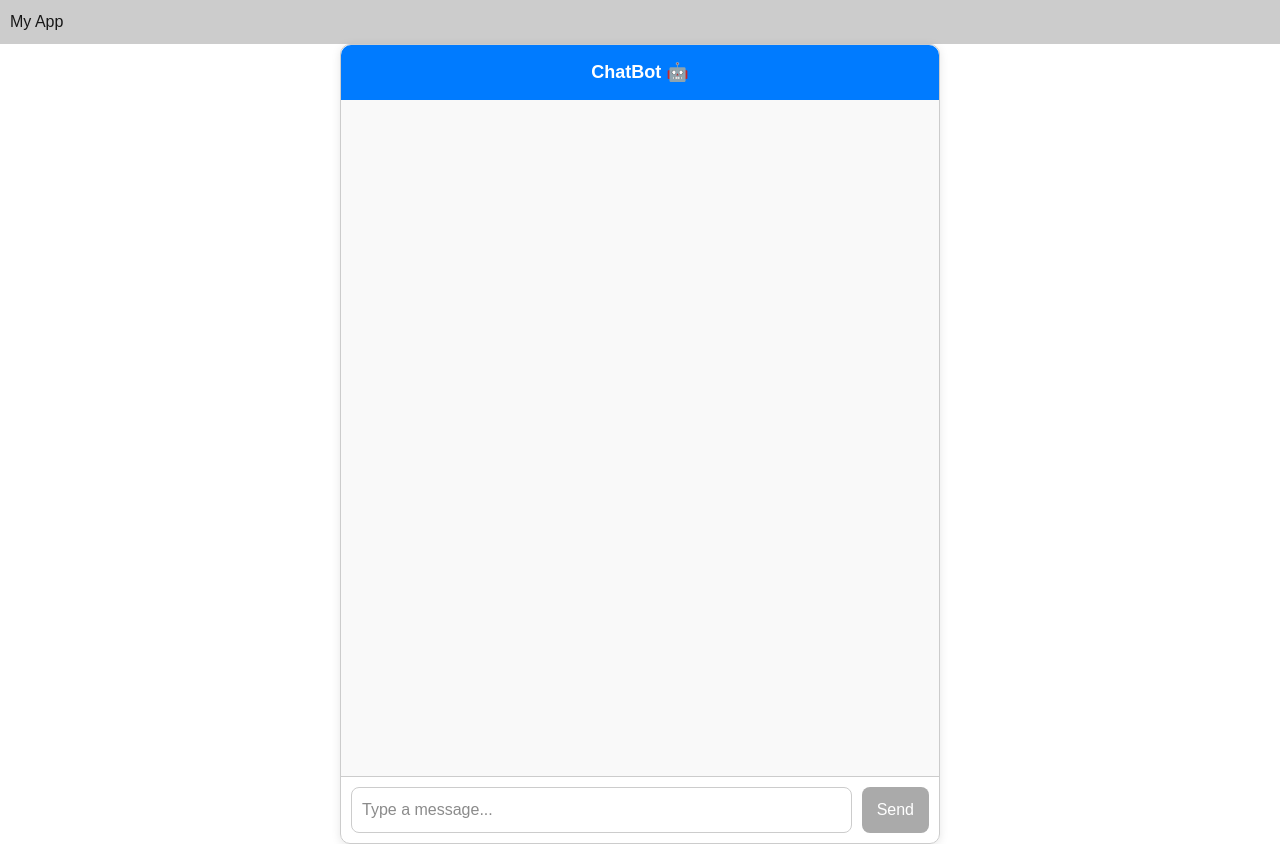
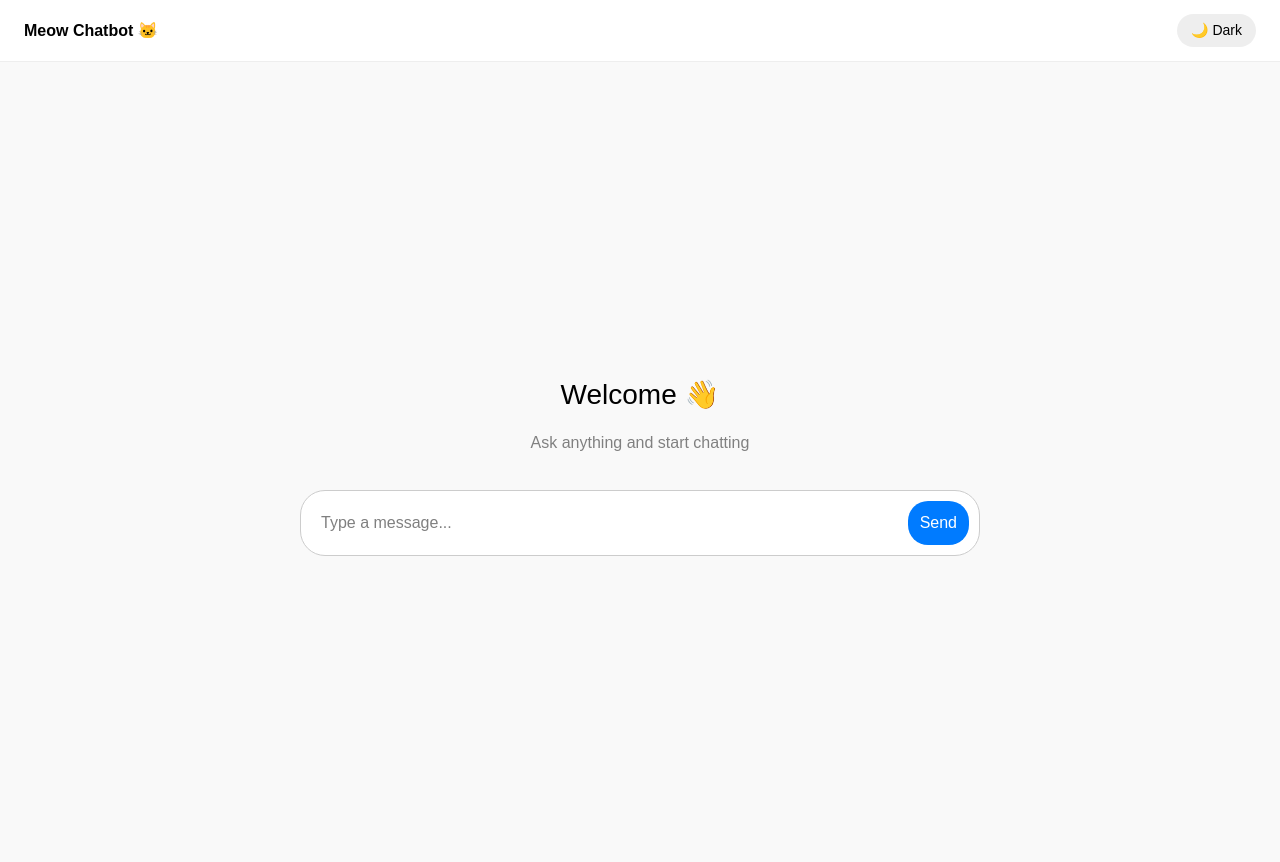
Before and after one commit to rachepalli/ChatbotUI, a Next.js app: page / in a window 1280 px wide. Built offline with nearby package versions, Linux system fonts and the light colour scheme.

Commit message:
Your commit message

```diff
--- a/app/globals.css
+++ b/app/globals.css
@@ -44,3 +44,11 @@ body {
   20% { opacity: 1; }
   100% { opacity: 0.2; }
 }
+.fade {
+  animation: fadeIn 0.3s ease-in;
+}
+
+@keyframes fadeIn {
+  from { opacity: 0; transform: translateY(5px); }
+  to { opacity: 1; transform: translateY(0); }
+}
--- a/app/page.tsx
+++ b/app/page.tsx
@@ -1,11 +1,60 @@
-import Navbar from "../components/Navbar";
+"use client";
+import { useState } from "react";
 import ChatWindow from "../components/ChatWindow";
 
 export default function Home() {
+  const [dark, setDark] = useState(false);
+
   return (
-    <div>
-      <Navbar />
-      <ChatWindow />
+    <div
+      style={{
+        minHeight: "100vh",
+        background: dark ? "#1e1e1e" : "#ffffff",
+        color: dark ? "white" : "black",
+      }}
+    >
+      {/* ✅ Navbar */}
+      <div
+        style={{
+          position: "sticky",
+          top: 0,
+          zIndex: 1000,
+          display: "flex",
+          justifyContent: "space-between",
+          alignItems: "center",
+          padding: "14px 24px",
+          backdropFilter: "blur(10px)",
+          background: dark
+            ? "rgba(30,30,30,0.8)"
+            : "rgba(255,255,255,0.8)",
+          borderBottom: "1px solid rgba(200,200,200,0.3)",
+        }}
+      >
+        {/* Logo / Title */}
+        <h2 style={{ margin: 0, fontWeight: "600" }}>
+          Meow Chatbot 🐱
+        </h2>
+
+        {/* Toggle Button */}
+        <button
+          onClick={() => setDark(!dark)}
+          style={{
+            padding: "6px 14px",
+            borderRadius: "20px",
+            border: "none",
+            cursor: "pointer",
+            fontSize: "14px",
+            background: dark ? "#333" : "#eee",
+            color: dark ? "white" : "black",
+            transition: "0.3s",
+          }}
+        >
+          {dark ? "☀️ Light" : "🌙 Dark"}
+        </button>
+      </div>
+
+      {/* ✅ Chat */}
+      <ChatWindow dark={dark} />
     </div>
   );
 }
--- a/components/ChatWindow.tsx
+++ b/components/ChatWindow.tsx
@@ -10,7 +10,7 @@ type MessageType = {
     timestamp: string;
 };
 
-export default function ChatWindow() {
+export default function ChatWindow({ dark }: { dark?: boolean }) {
     const [messages, setMessages] = useState<MessageType[]>([]);
     const [loading, setLoading] = useState(false);
 
@@ -22,9 +22,15 @@ export default function ChatWindow() {
             minute: "2-digit",
         });
 
+    // 🔊 Sound
+    const playSound = () => {
+        const audio = new Audio("/notify.mp3");
+        audio.play();
+    };
+
     // ✅ Auto-scroll
     useEffect(() => {
-        bottomRef.current?.scrollIntoView({ behavior: "smooth" });
+        bottomRef.current?.scrollIntoView({ behavior: "smooth", block: "end" });
     }, [messages, loading]);
 
     const handleSend = async (text: string) => {
@@ -35,7 +41,6 @@ export default function ChatWindow() {
             timestamp: getTime(),
         };
 
-        // Add user message instantly
         setMessages((prev) => [...prev, userMessage]);
         setLoading(true);
 
@@ -58,6 +63,7 @@ export default function ChatWindow() {
             };
 
             setMessages((prev) => [...prev, botMessage]);
+            playSound();
         } catch (error) {
             const errorMessage: MessageType = {
                 id: (Date.now() + 2).toString(),
@@ -75,32 +81,48 @@ export default function ChatWindow() {
     return (
         <div
             style={{
-    maxWidth: "600px",
                 width: "100%",
-    margin: "auto",
-    height: "100vh",
+                minHeight: "100vh",
                 display: "flex",
                 flexDirection: "column",
-    border: "1px solid #ccc",
-    borderRadius: "10px",
-    boxShadow: "0 2px 10px rgba(0,0,0,0.1)",
+                alignItems: "center",
+                justifyContent: messages.length === 0 ? "center" : "flex-start",
+                background: dark ? "#1e1e1e" : "#f9f9f9",
             }}
         >
-            {/* Header */}
+            {/* 🔥 Small Center Container */}
             <div
                 style={{
-    padding: "14px",
-    background: "#007bff",
-    color: "white",
-    fontWeight: "bold",
-    fontSize: "18px",
-    textAlign: "center",
-    borderTopLeftRadius: "10px",
-    borderTopRightRadius: "10px",
+                    width: "100%",
+                    maxWidth: "700px",
+                    display: "flex",
+                    flexDirection: "column",
                 }}
             >
-                ChatBot 🤖
+                {/* ✅ Header (only after messages) */}
+                {messages.length > 0 && (
+                    <div
+                        style={{
+                            display: "flex",
+                            justifyContent: "space-between",
+                            padding: "12px",
+                            background: dark ? "#2a2a2a" : "#ffffff",
+                            borderBottom: "1px solid #ccc",
+                        }}
+                    >
+                        <span>ChatBot 🤖</span>
+
+                        <button
+                            onClick={() => setMessages([])}
+                            style={{
+                                padding: "5px 10px",
+                                cursor: "pointer",
+                            }}
+                        >
+                            Clear
+                        </button>
                     </div>
+                )}
 
                 {/* Messages */}
                 <div
@@ -111,9 +133,29 @@ export default function ChatWindow() {
                         display: "flex",
                         flexDirection: "column",
                         gap: "10px",
-    background: "#f9f9f9",
+                        background: dark ? "#2a2a2a" : "#f9f9f9",
                     }}
                 >
+                    {messages.length === 0 ? (
+                        // ✅ Welcome Screen
+                        <div
+                            style={{
+                                flex: 1,
+                                display: "flex",
+                                flexDirection: "column",
+                                justifyContent: "center",
+                                alignItems: "center",
+                                textAlign: "center",
+                                gap: "15px",
+                            }}
+                        >
+                            <h2 style={{ fontSize: "28px" }}>Welcome 👋</h2>
+                            <p style={{ color: "gray" }}>
+                                Ask anything and start chatting
+                            </p>
+                        </div>
+                    ) : (
+                        <>
                             {messages.map((msg) => (
                                 <Message key={msg.id} {...msg} />
                             ))}
@@ -126,12 +168,21 @@ export default function ChatWindow() {
                                     <span className="dot"></span>
                                 </div>
                             )}
+                        </>
+                    )}
 
                     <div ref={bottomRef} />
                 </div>
 
                 {/* Input */}
-            <InputArea onSend={handleSend} />
+                <div
+                    style={{
+                        padding: "10px",
+                        borderTop: messages.length > 0 ? "1px solid #ccc" : "none",
+                    }}
+                >
+                    <InputArea onSend={handleSend} dark={dark} disabled={loading} />        </div>
+            </div>
         </div>
     );
 }
--- a/components/InputArea.tsx
+++ b/components/InputArea.tsx
@@ -1,11 +1,13 @@
 "use client";
 import { useState } from "react";
 
-type InputProps = {
-  onSend: (message: string) => void;
+type Props = {
+  onSend: (text: string) => void;
+  disabled?: boolean;
+  dark?: boolean;
 };
 
-export default function InputArea({ onSend }: InputProps) {
+export default function InputArea({ onSend, disabled, dark }: Props) {
   const [input, setInput] = useState("");
 
   const handleSend = () => {
@@ -19,19 +21,23 @@ export default function InputArea({ onSend }: InputProps) {
       style={{
         display: "flex",
         padding: "10px",
-        borderTop: "1px solid #ccc",
-        gap: "10px",
+        border: "1px solid #ccc",
+        borderRadius: "25px",
+        background: dark ? "#2a2a2a" : "#fff",
       }}
     >
       <input
+        disabled={disabled}
         value={input}
         onChange={(e) => setInput(e.target.value)}
         placeholder="Type a message..."
         style={{
           flex: 1,
+          border: "none",
+          outline: "none",
           padding: "10px",
-          borderRadius: "8px",
-          border: "1px solid #ccc",
+          background: "transparent",
+          color: "inherit",
         }}
         onKeyDown={(e) => {
           if (e.key === "Enter") handleSend();
@@ -39,15 +45,16 @@ export default function InputArea({ onSend }: InputProps) {
       />
 
       <button
+
         onClick={handleSend}
         disabled={!input.trim()}
         style={{
-          padding: "10px 15px",
-          borderRadius: "8px",
-          background: input.trim() ? "#007bff" : "#aaa",
+          border: "none",
+          background: "#007bff",
           color: "white",
-          border: "none",
-          cursor: input.trim() ? "pointer" : "not-allowed",
+          borderRadius: "20px",
+          padding: "8px 12px",
+          cursor: "pointer",
         }}
       >
         Send
--- a/components/Message.tsx
+++ b/components/Message.tsx
@@ -1,5 +1,6 @@
 "use client";
-
+import ReactMarkdown from "react-markdown";
+import { FiCopy } from "react-icons/fi";
 type Props = {
     content: string;
     role: "user" | "assistant";
@@ -11,6 +12,7 @@ export default function Message({ content, role, timestamp }: Props) {
 
     return (
         <div
+            className="fade"
             style={{
                 display: "flex",
                 justifyContent: isUser ? "flex-end" : "flex-start",
@@ -25,8 +27,30 @@ export default function Message({ content, role, timestamp }: Props) {
                     maxWidth: "70%",
                 }}
             >
-        <div>{content}</div>
-        <div style={{ fontSize: "10px", textAlign: "right" }}>
+                <ReactMarkdown>{content}</ReactMarkdown>
+
+                {/* Copy Button */}
+                <button
+                    onClick={() => navigator.clipboard.writeText(content)}
+                    style={{
+                        marginTop: "5px",
+                        cursor: "pointer",
+                        background: "transparent",
+                        border: "none",
+                        color: isUser ? "white" : "black",
+                    }}
+                >
+                    <FiCopy size={14} />
+                </button>
+
+                {/* Timestamp */}
+                <div
+                    style={{
+                        fontSize: "10px",
+                        textAlign: "right",
+                        marginTop: "5px",
+                    }}
+                >
                     {timestamp}
                 </div>
             </div>
--- a/components/navbar.tsx
+++ /dev/null
@@ -1,7 +0,0 @@
-export default function Navbar() {
-  return (
-    <nav style={{ padding: "10px", background: "#ccc" }}>
-      <h2>My App</h2>
-    </nav>
-  );
-}
--- a/package.json
+++ b/package.json
@@ -11,7 +11,9 @@
   "dependencies": {
     "next": "16.2.2",
     "react": "19.2.4",
-    "react-dom": "19.2.4"
+    "react-dom": "19.2.4",
+    "react-icons": "^5.6.0",
+    "react-markdown": "^10.1.0"
   },
   "devDependencies": {
     "@tailwindcss/postcss": "^4",
```
Also changed, not shown: app/api/chat/route.ts (renamed from app/api/hello/route.ts), 2 other files (tests, documents, lock files or other folders). Lines whose indentation alone changed are shown as unchanged.
